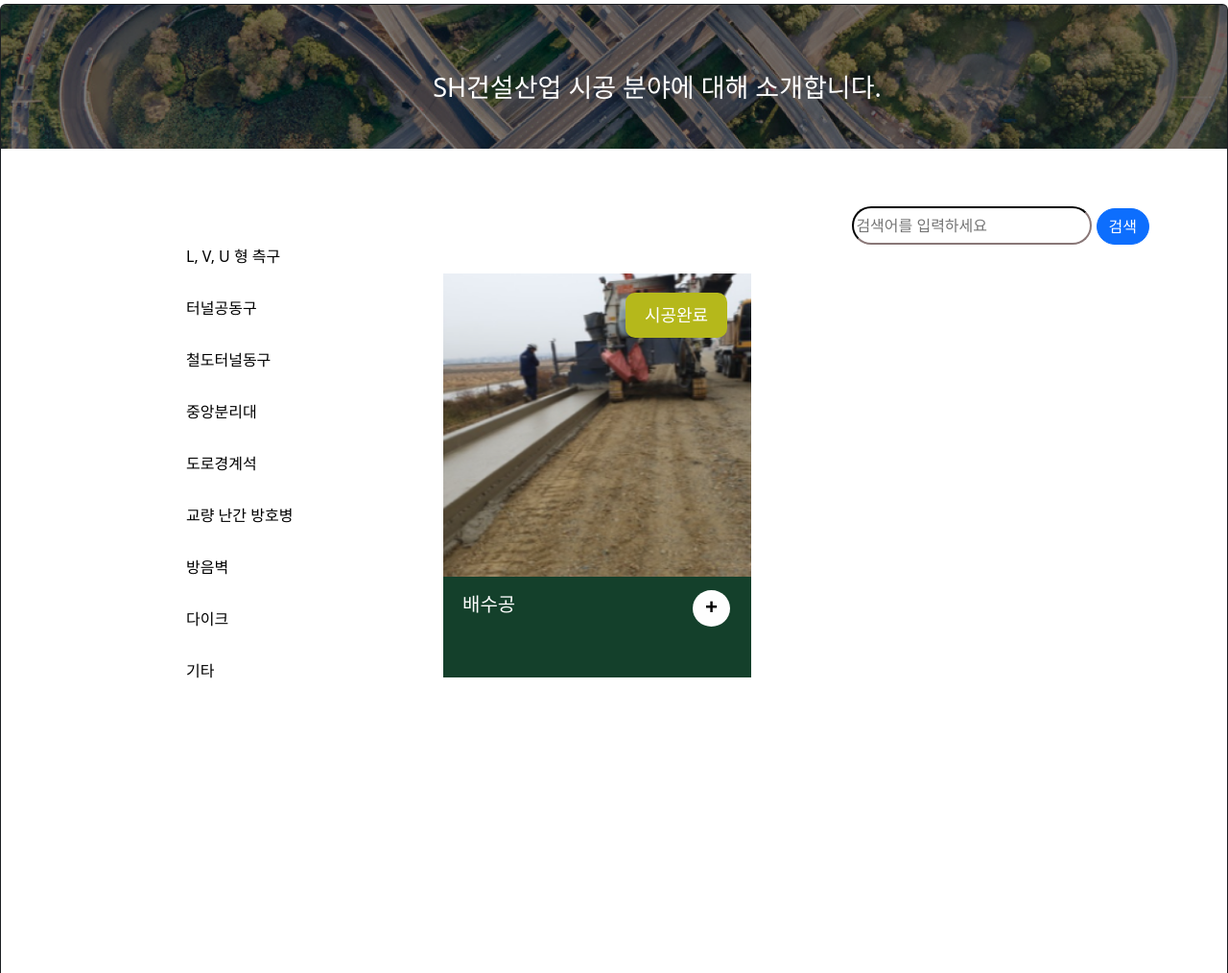
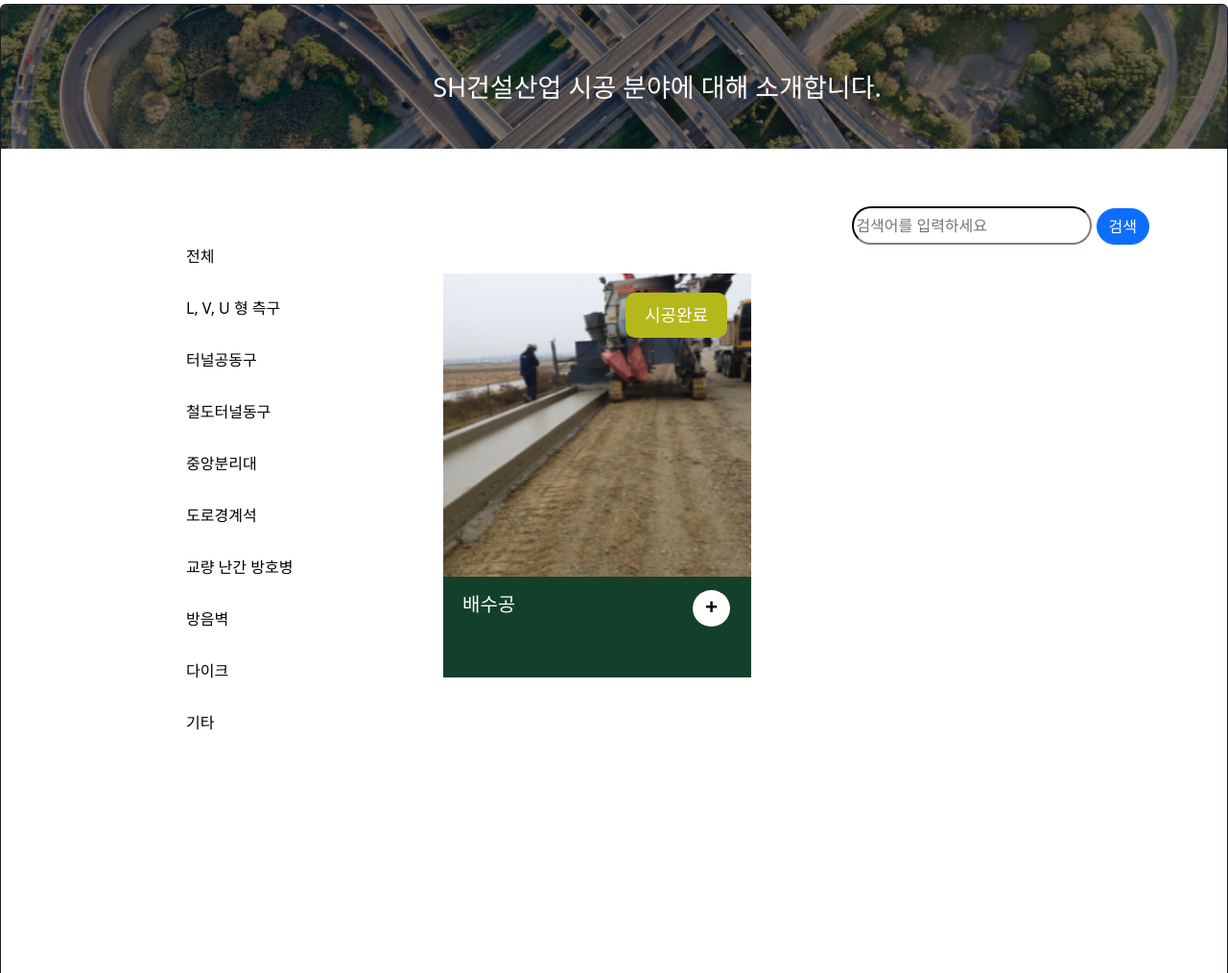
Before and after one commit to DrugCoding/SH_company_pjt, a Django app: page /constructions/ in a window 1280 px wide. Shown: the part 298-1312 px from the top of the page at 96% size. Run offline with Django 3.2, Linux system fonts and the light colour scheme; data that the repository does not hold is empty.

Commit message:
chore:constructions app index 사진, 매핑

```diff
--- a/constructions/templates/constructions/index.html
+++ b/constructions/templates/constructions/index.html
@@ -5,7 +5,7 @@
 <div class="container text-center mt-5">
   <h3 class="">시공분야</h3>
   <div class="container"></div>
-  <ul id="puppy-ul" class="font-nanum nav my-4">
+  <ul id="category-ul" class="font-nanum nav my-4">
     <li class="hover1 nav-item mt-2">
       <a href="{% url 'constructions:index' %}" class="nav-link active text-dark">전체</a>
     </li>
@@ -79,33 +79,36 @@
         <div class="row">
             <div class="col-sm-4">
                 <div style="margin-top: 100px;">
-                    <ul style="list-style: none; margin-left: 80px; text-align: left;">
+                    <ul style="list-style: none; margin-left: 80px; text-align: left; position: absolute;">
                         <li style="margin-bottom: 30px;">
-                            <a style="font-weight: 400; color: #000; text-decoration: none" href="#">L, V, U 형 측구</a>
+                          <a style="font-weight: 400; color: #000; text-decoration: none;" href="{% url 'constructions:index' %}">전체</a>
                         </li>
                         <li style="margin-bottom: 30px;">
-                            <a style="font-weight: 400; color: #000; text-decoration: none" href="#">터널공동구</a>
+                            <a style="font-weight: 400; color: #000; text-decoration: none;" href="{% url 'constructions:c_category' 1 %}">L, V, U 형 측구</a>
                         </li>
                         <li style="margin-bottom: 30px;">
-                            <a style="font-weight: 400; color: #000; text-decoration: none" href="#">철도터널동구</a>
+                            <a style="font-weight: 400; color: #000; text-decoration: none;" href="{% url 'constructions:c_category' 2 %}">터널공동구</a>
                         </li>
                         <li style="margin-bottom: 30px;">
-                            <a style="font-weight: 400; color: #000; text-decoration: none" href="#">중앙분리대</a>
+                            <a style="font-weight: 400; color: #000; text-decoration: none;" href="{% url 'constructions:c_category' 3 %}">철도터널동구</a>
                         </li>
                         <li style="margin-bottom: 30px;">
-                            <a style="font-weight: 400; color: #000; text-decoration: none" href="#">도로경계석</a>
+                            <a style="font-weight: 400; color: #000; text-decoration: none;" href="{% url 'constructions:c_category' 4 %}">중앙분리대</a>
                         </li>
                         <li style="margin-bottom: 30px;">
-                            <a style="font-weight: 400; color: #000; text-decoration: none" href="#">교량 난간 방호병</a>
+                            <a style="font-weight: 400; color: #000; text-decoration: none;" href="{% url 'constructions:c_category' 5 %}">도로경계석</a>
                         </li>
                         <li style="margin-bottom: 30px;">
-                            <a style="font-weight: 400; color: #000; text-decoration: none" href="#">방음벽</a>
+                            <a style="font-weight: 400; color: #000; text-decoration: none;" href="{% url 'constructions:c_category' 6 %}">교량 난간 방호병</a>
                         </li>
                         <li style="margin-bottom: 30px;">
-                            <a style="font-weight: 400; color: #000; text-decoration: none" href="#">다이크</a>
+                            <a style="font-weight: 400; color: #000; text-decoration: none;" href="{% url 'constructions:c_category' 7 %}">방음벽</a>
                         </li>
                         <li style="margin-bottom: 30px;">
-                            <a style="font-weight: 400; color: #000; text-decoration: none" href="#">기타</a>
+                            <a style="font-weight: 400; color: #000; text-decoration: none;" href="{% url 'constructions:c_category' 8 %}">다이크</a>
+                        </li>
+                        <li style="margin-bottom: 30px;">
+                            <a style="font-weight: 400; color: #000; text-decoration: none;" href="{% url 'constructions:c_category' 9 %}">기타</a>
                         </li>
                     </ul>
                 </div>
@@ -118,22 +121,22 @@
                 </div>
 
                 <div class="grid text-center" style="--bs-columns: 3; margin-top: 30px;">
-                    <div>
-                        <div style="width: 321px; height: 421px; position: absolute; background-color: #14402b;">
-                            <img style="width: 321px; height: 316px; position: absolute; right: 0px;"
-                                 src="{%static 'images/시공분야 사진.PNG'%}"
-                                 alt="시공분야사진"
-                            >
-                            <div style="margin-left: 190px; width: 106px; height: 47px; margin-top: 20px;
-                                        background-color: #b5b81b; color: #fff; position: absolute; border-radius: 10px;">
-                                <p style="font-size: 18px; margin-top: 10px;">시공완료</p>
+                    <div class='row'>
+                      {% for c_article in c_articles%}
+                      <div class='mt-3 col-sm py-3'>
+                        <a href="{% url 'constructions:detail' c_article.pk %}" style='text-decoration:none'>
+                          <div class="card" style="width: 18rem;">
+                            {% if c_article.image %}
+                            <img src="{{ c_article.image.url }}" class="card-img-top" alt="{{ c_article.image }}">
+                            {% endif %}
+                            <div class="card-body">
+                              <h5 class="card-title text-center fw-bold">{{ c_article.title }}</h5>
+                              {% comment %} <p class="card-text">{{ c_article.content }}</p> {% endcomment %}
                             </div>
-                            <p style="margin-top: 330px; left: 20px; position: absolute; font-size: 20px; color: #fff;">배수공</p>
-                            <div style="margin-top: 330px; left: 260px; position: absolute; background-color: #fefefe; border-radius: 50%;
-                                        font-size: 23px; width: 39px; height: 38px; font-weight: 700;">
-                                +
-                            </div>
-                        </div>
+                          </div>
+                        </a>
+                      </div>
+                      {% endfor %}
                     </div>
                     <div>
                         <div style="width: 321px; height: 421px; position: absolute; background-color: #14402b;">
```
